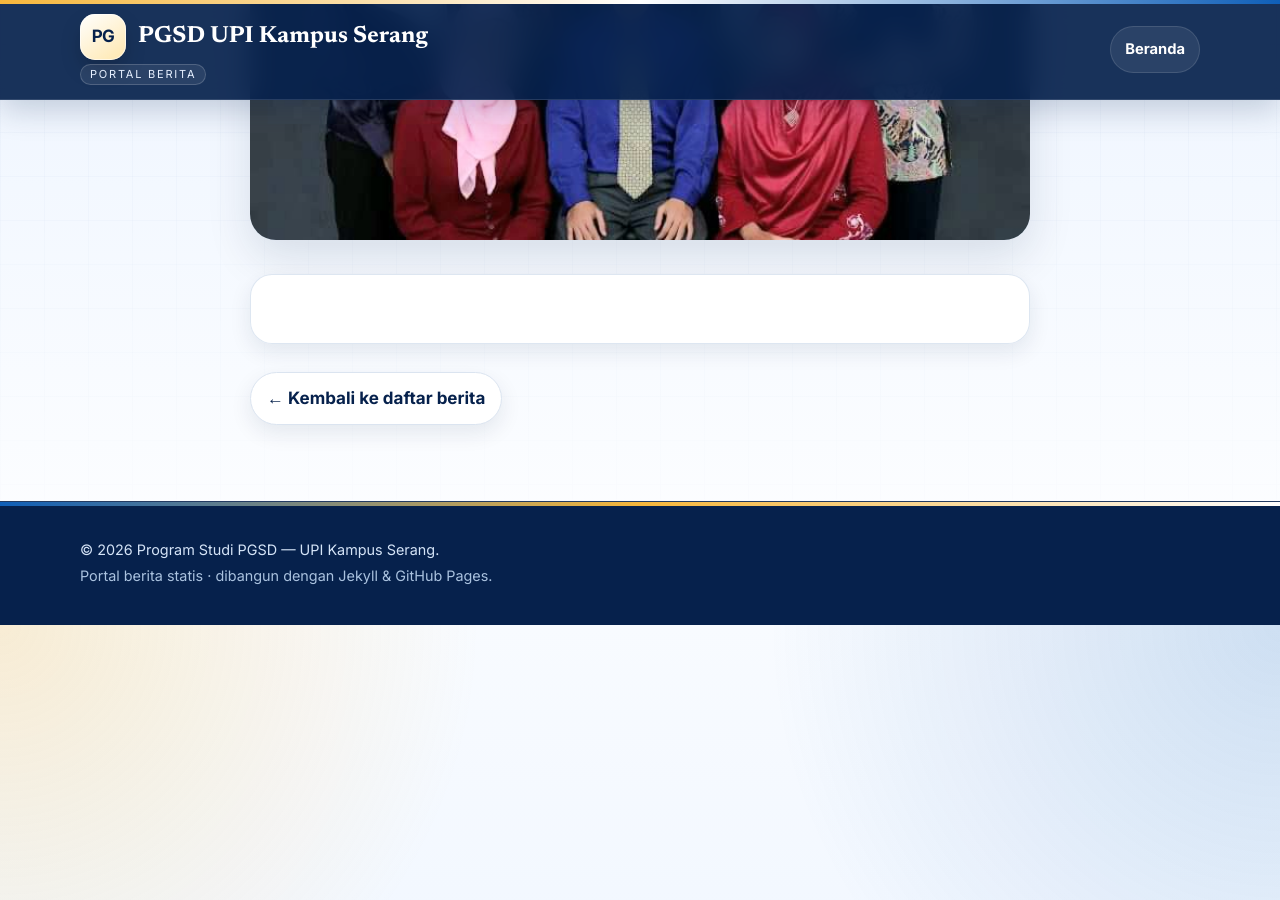
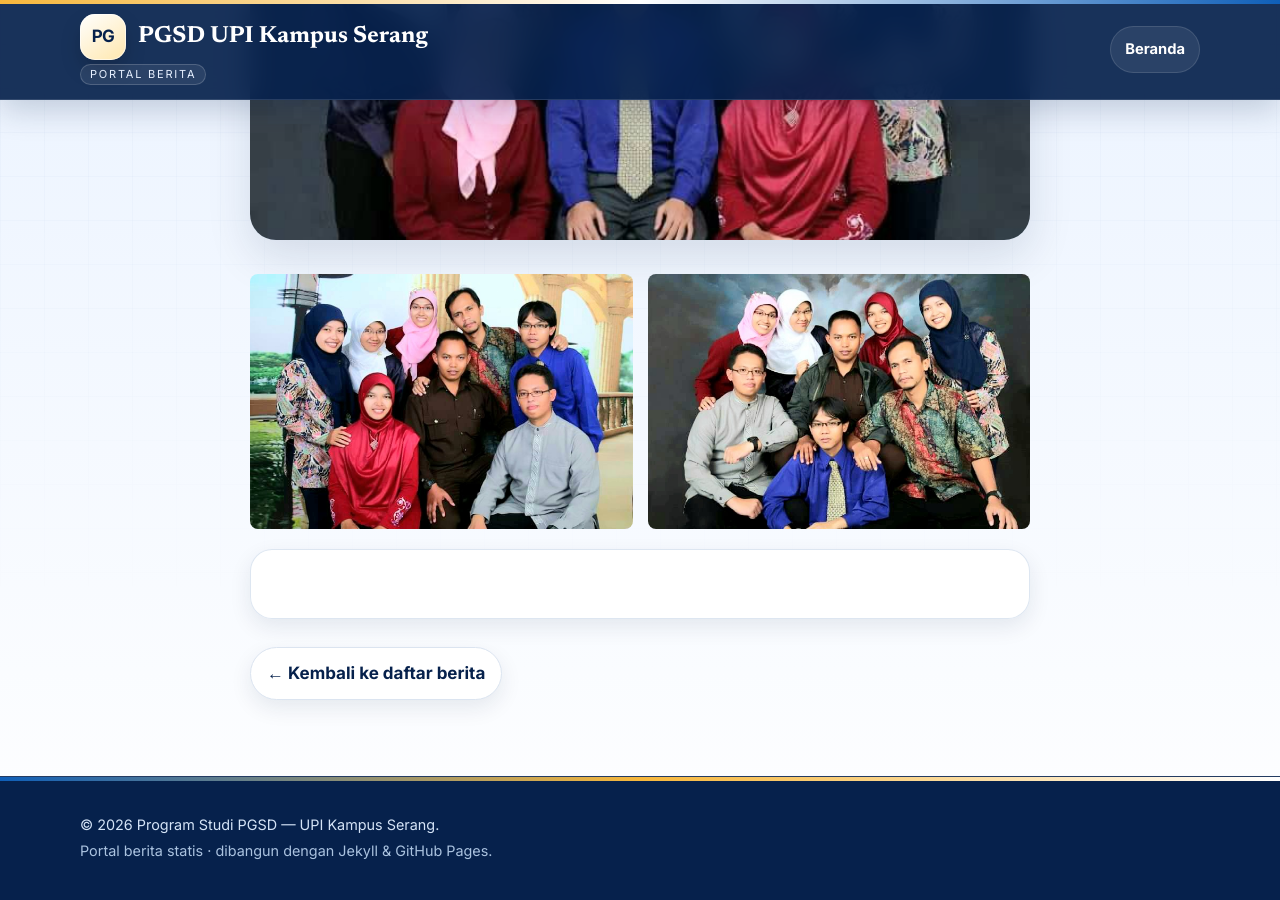
Before and after one commit to pgsdserang-upi/Kabar-PGSD-UPI-Serang, a Jekyll site: the page built from _posts/2026-08-19-formasi-dosen-2005-2006.md, in a window 1280 px wide and 900 px high, scrolled down 526 px. Built offline with Jekyll 4.4.1, drawn with Linux system fonts in a browser that asks for light colours.

Commit message:
Update post.html

```diff
--- a/_layouts/post.html
+++ b/_layouts/post.html
@@ -17,7 +17,15 @@ layout: default
     <img src="{{ page.gambar | relative_url }}" alt="{{ page.title | escape }}">
   </figure>
   {% endif %}
-
+  {% if page.galeri %}
+  <div style="display:grid; grid-template-columns:repeat(auto-fit,minmax(250px,1fr)); gap:15px; margin:20px 0;">
+  {% for foto in page.galeri %}
+    <img src="{{ foto | relative_url }}"
+         alt="{{ page.title | escape }}"
+         style="width:100%; height:auto; border-radius:8px;">
+  {% endfor %}
+  </div>
+  {% endif %}
   <div class="post-body">
     {{ content }}
   </div>
```
